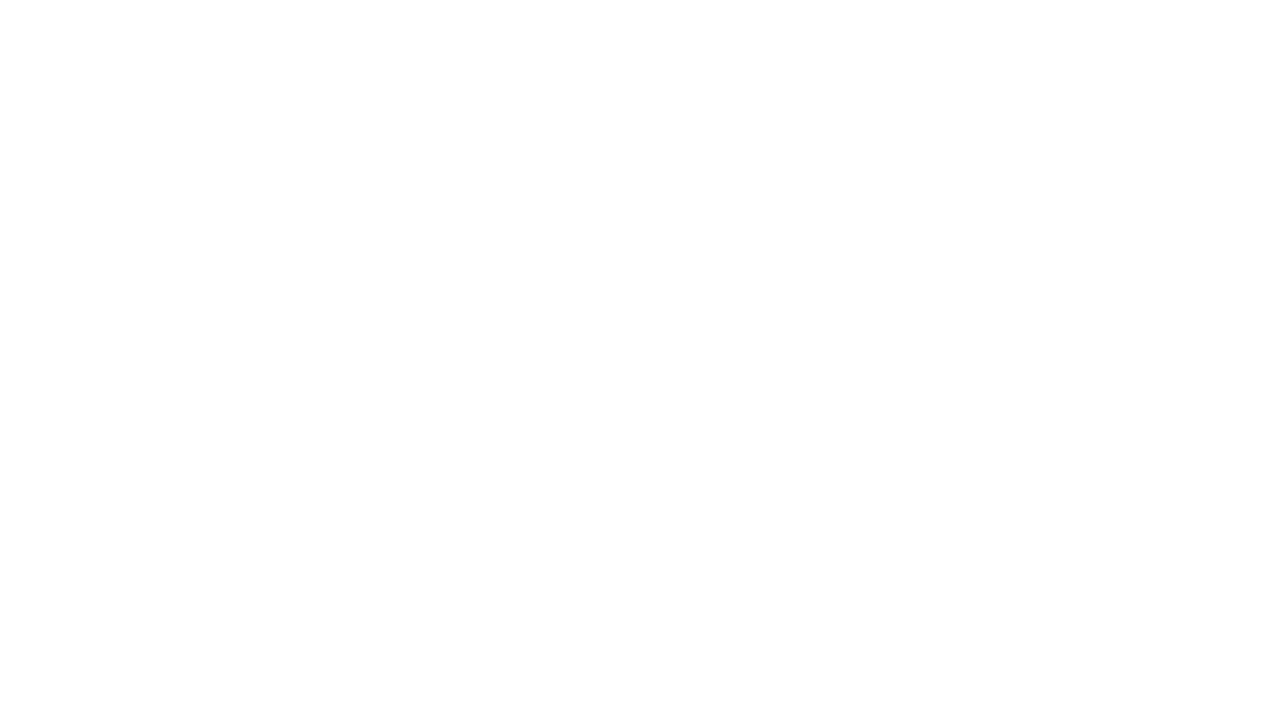
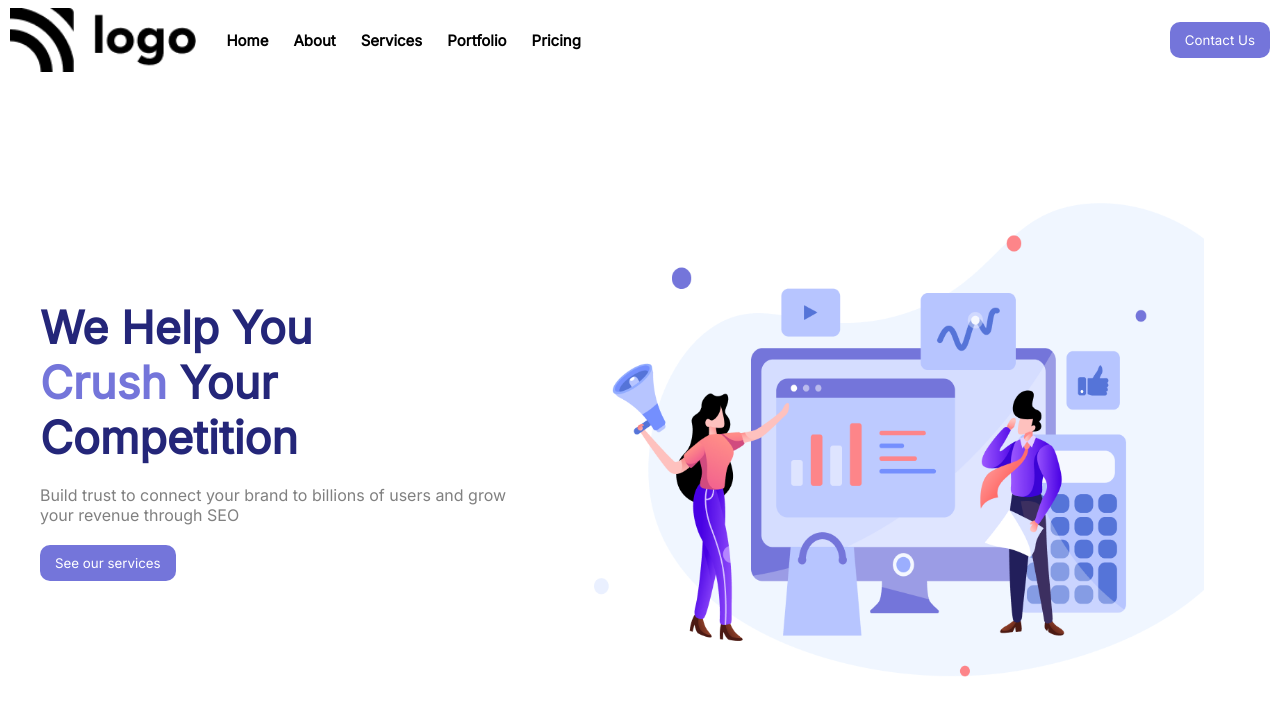
Before and after one commit to lldhrsuthar/PW_Web-Development, a plain HTML site: page project-4/main.html in a window 1280 px wide. Drawn offline with Linux system fonts and the light colour scheme.

Commit message:
06-02-2023

```diff
--- a/project-3/styles/style.css
+++ b/project-3/styles/style.css
@@ -9,6 +9,7 @@ a{
 }
 body{
     background-image: url(../assets/pexels-maxyne-barcel-10402282\ 1.png);
+    background-blend-mode: multiply;
     background-size: cover;
     height: 100vh;
     display: flex;
--- a/project-4/main.html
+++ b/project-4/main.html
@@ -1,12 +1,47 @@
 <!DOCTYPE html>
 <html lang="en">
+
 <head>
     <meta charset="UTF-8">
     <meta http-equiv="X-UA-Compatible" content="IE=edge">
     <meta name="viewport" content="width=device-width, initial-scale=1.0">
+    <link rel="preconnect" href="https://fonts.googleapis.com">
+    <link rel="preconnect" href="https://fonts.gstatic.com" crossorigin>
+    <link href="https://fonts.googleapis.com/css2?family=Inter&display=swap" rel="stylesheet">
+    <link rel="stylesheet" href="styles/style.css">
     <title>Project-4</title>
 </head>
+
 <body>
+    <header>
 
+            <img src="assets/Logo.png" alt="">
+
+
+        <div>
+            <ul>
+                <li><a href="#">Home</a></li>
+                <li><a href="#">About</a></li>
+                <li><a href="#">Services</a></li>
+                <li><a href="#">Portfolio</a></li>
+                <li><a href="#">Pricing</a></li>
+            </ul>
+            <button>Contact Us</button>
+        </div>
+    </header>
+    <main>
+        <div class="main-left">
+            <div>
+                <h1>We Help You <span>Crush</span> Your Competition</h1>
+            <p>Build trust to connect your brand to billions of users and grow your revenue through SEO</p>
+            <button>See our services</button>
+            </div>
+
+        </div>
+        <div class="main-right">
+            <img src="assets/Header Illustration.png" alt="">
+        </div>
+    </main>
 </body>
+
 </html>
--- a/project-4/styles/style.css
+++ b/project-4/styles/style.css
@@ -0,0 +1,102 @@
+*{
+    margin: 0;
+    padding: 0;
+    box-sizing: border-box;
+    font-family: 'Inter', sans-serif;
+}
+li{
+    list-style: none;
+    margin-right: 25px;
+    display: flex;
+    justify-content: center;
+    align-items: center;
+}
+
+a{
+    text-decoration: none;
+    color: black;
+    font-size: 15px;
+    font-weight: 700;
+}
+body{
+    height: 100vh;
+    width: 100vw;
+}
+.main-right img{
+    width: 80%;
+}
+header{
+    height: 10vh;
+    display: flex;
+    align-items: center;
+}
+header div{
+    width: 100%;
+    display: flex;
+    justify-content: space-between;
+    align-items: center;
+}
+header div ul{
+    display: flex;
+    margin-left: 30px;
+}
+main{
+    display: flex;
+}
+.main-left{
+    display: flex;
+    flex-direction: column;
+    justify-content: center;
+    align-items: center;
+    height: 90vh;
+    width: 40%;
+    margin-left: 10px;
+}
+.main-right{
+    width: 60%;
+    display: flex;
+    justify-content: center;
+    align-items: center;
+}
+header img{
+    height: 80%;
+    margin-left: 10px;
+}
+header div button{
+    margin-right: 10px;
+}
+button{
+    color: white;
+    background-color: rgb(116, 117, 218);
+    padding: 10px 15px;
+    border: none;
+    border-radius: 10px;
+}
+a:hover{
+    text-decoration: 2px underline black;
+    font-weight: 900;
+}
+button:hover{
+    color: rgb(116, 117, 218);
+    background-color: white;
+    border: 2px solid rgb(116, 117, 218);
+    font-weight: 800;
+}
+.main-left h1{
+    font-size: 45px;
+    color: rgb(36, 38, 121);
+    font-weight: 600;
+    width: 70%;
+    margin-bottom: 20px;
+}
+.main-left h1 span{
+    color: rgb(116, 117, 218);
+}
+.main-left p{
+    margin-bottom: 20px;
+    color: gray;
+}
+.main-left div{
+    /* width: 50%; */
+    margin-left: 30px;
+}
```
